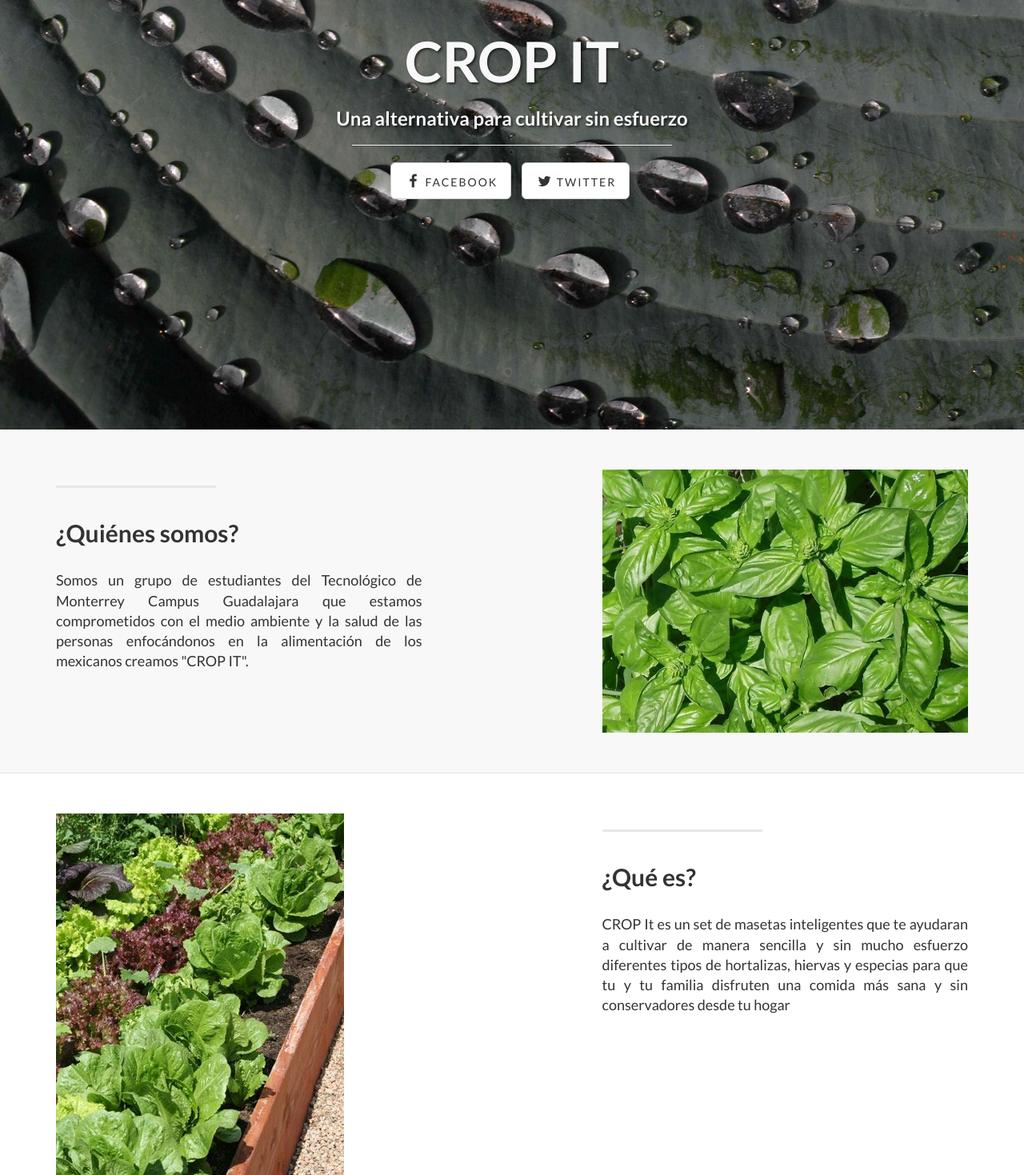
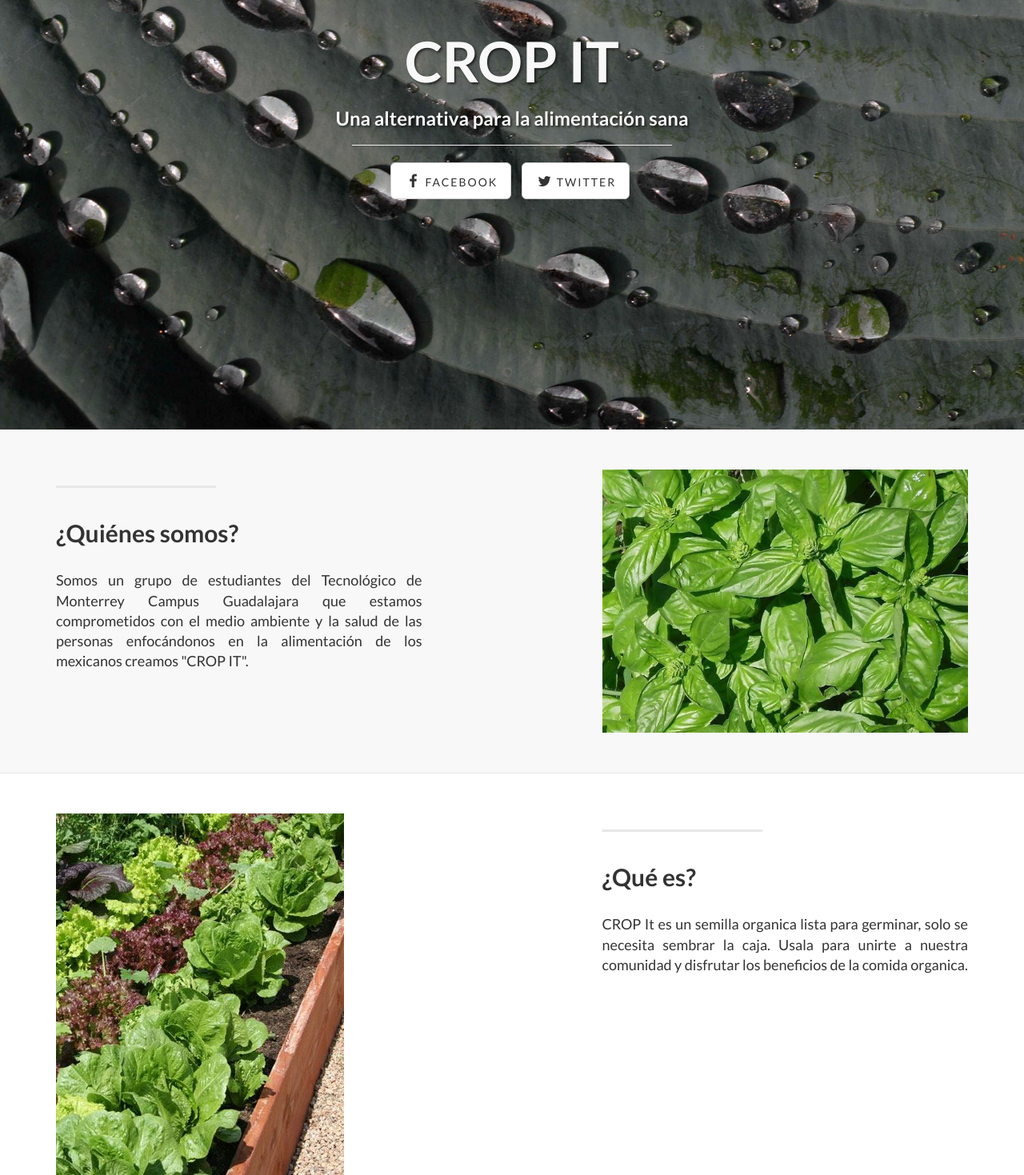
Before and after one commit to crop-it/CROP-IT, a plain HTML site: page index.html in a window 1280 px wide. Shown: the part 240-1709 px from the top of the page at 80% size. Drawn offline with Linux system fonts and the light colour scheme.

Commit message:
Webpage5

```diff
--- a/index.html
+++ b/index.html
@@ -87,7 +87,7 @@
                 <div class="col-lg-12">
                     <div class="intro-message">
                         <h1>CROP   IT</h1>
-                        <h3>Una alternativa para cultivar sin esfuerzo</h3>
+                        <h3>Una alternativa para la alimentación sana</h3>
                         <hr class="intro-divider">
                         <ul class="list-inline intro-social-buttons">
                           <li>
@@ -142,7 +142,7 @@
                     <hr class="section-heading-spacer">
                     <div class="clearfix"></div>
                     <h2 class="section-heading">¿Qué es?</h2>
-                    <p class="lead" style="text-align:justify;">CROP It es un set de masetas inteligentes que te ayudaran a cultivar de manera sencilla y sin mucho esfuerzo diferentes tipos de hortalizas, hiervas y especias para que tu y tu familia disfruten una comida más sana y sin conservadores desde tu hogar</p>
+                    <p class="lead" style="text-align:justify;">CROP It es un semilla organica lista para germinar, solo se necesita sembrar la caja. Usala para unirte a nuestra comunidad y disfrutar los beneficios de la comida organica.</p>
                 </div>
                 <div class="col-lg-5 col-sm-pull-6  col-sm-6">
                     <img class="img-responsive" src="img/Imagen5.jpg" alt="">
```
